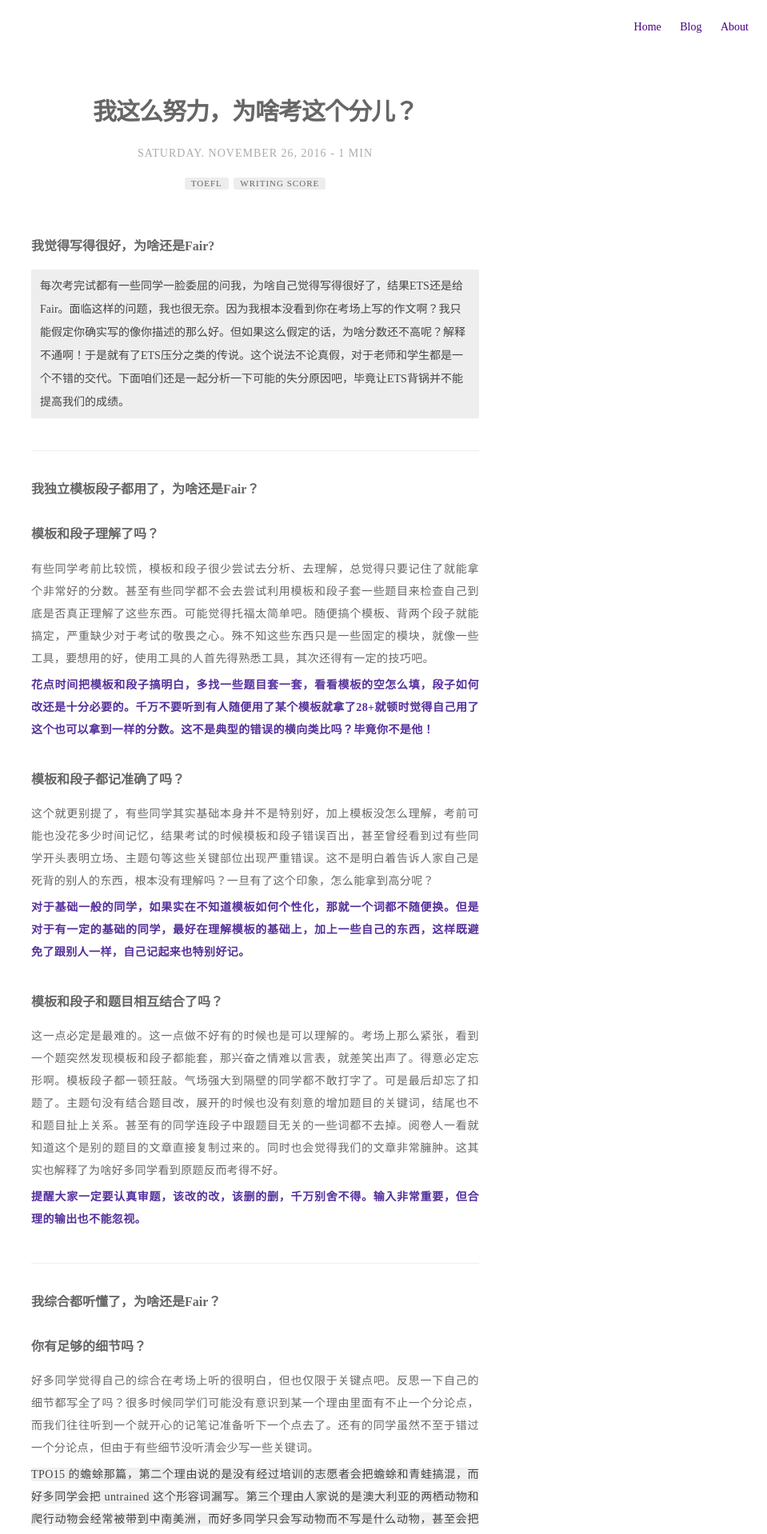
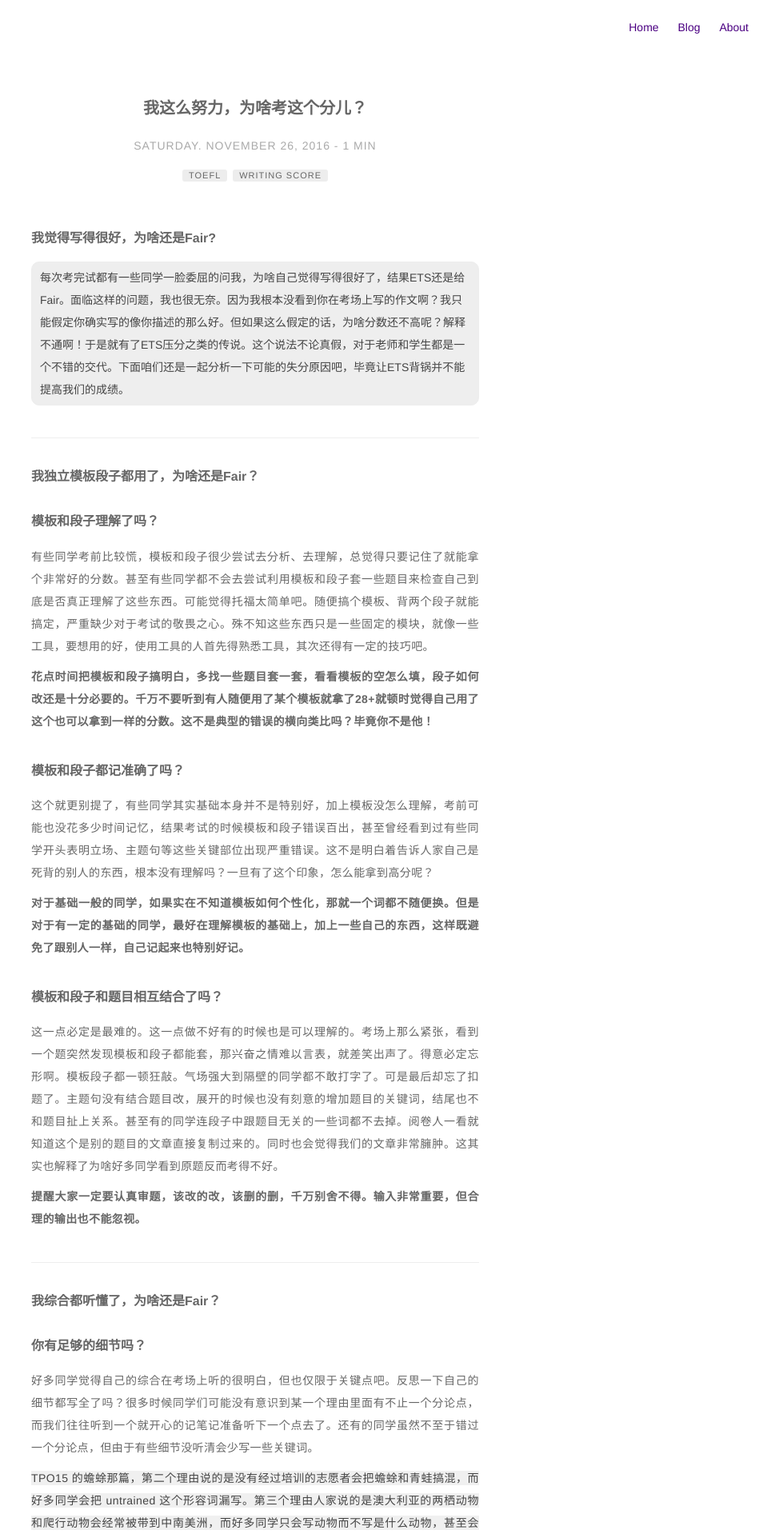
Before and after one commit to flutar/flutar.github.io, a Jekyll site: the page built from _posts/2016-11-26-toefl-why-such-score.markdown, in a window 1280 px wide. Shown: the top 1918 px of the page at 80% size, without its empty margins (321-1280 px from the left). Built offline with Jekyll 4.4.1, drawn with Linux system fonts in a browser that asks for light colours.

Commit message:
updated post and stylesheet

```diff
--- a/_layouts/post.html
+++ b/_layouts/post.html
@@ -6,7 +6,7 @@ layout: page
     <img class="title-image" src="{{ page.image }}" alt="{{ page.title }}">
 {% endif %}
 
-<h1 class="title">{{ page.title }}</h1>
+<h3 class="title">{{ page.title }}</h3>
 
 <span class="date">
     <time datetime="{{ page.date | date:"%d-%m-%Y" }}">{{ page.date | date: "%A. %B %d, %Y" }}</time>
--- a/_sass/base/general.sass
+++ b/_sass/base/general.sass
@@ -1,15 +1,16 @@
 body, html
 	font-size: 62.5%
-	font-family: "Microsoft Yahei"
+	font-family: Helvetica, Arial
+
 
 body
 	line-height: 1
 	font-size: 14px
-	font-family: "Microsoft Yahei"
+	font-family: Helvetica, Arial
 	color: $alpha
 
 h1, h2, h3, h4
-	font-family:  "Microsoft Yahei"
+	font-family: Helvetica, Arial
 	color: $beta
 	-webkit-font-smoothing: antialiased
 	text-rendering: optimizeLegibility
@@ -38,8 +39,8 @@ p
 	line-height: 2
 	color: $alpha
 	font-weight: 200
-	margin-bottom: 5px
-	margin-top: 3px
+	margin-bottom: 10px
+	margin-top: 10px
 	letter-spacing: 0.4px
 	text-align: justify
 
@@ -47,8 +48,8 @@ p
 		letter-spacing: 0.2px
 
 strong
-	font-weight: 600
-	color: #56309c
+	font-weight: bold
+	color: $alpha
 
 ul
 	padding-left: 20px
@@ -67,7 +68,6 @@ iframe
 	max-width: 100%
 
 img,
-pre
 	border-radius: 4px
 
 figcaption
@@ -116,13 +116,13 @@ pre
 	margin: 0 0 1.75em 0
 	width: 100%
 	padding: 5px 10px
-	font-family: $fontMonospace
+	font-family: Helvetica, Arial
 	font-size: 14px
 	line-height: 2
 	overflow: auto
 	background: #eee
 	border: 1px solid $epsilon
-	border-radius: 2px
+	border-radius: 10px
 	white-space: pre-wrap
 	word-wrap: break-word
 
@@ -132,13 +132,12 @@ pre
 
 code
 	padding: 1px 0
-	font-family: "Microsoft Yahei"
+	font-family: Helvetica, Arial
 	font-size: 14px
 	line-height: 2
-	border-radius: 2px
-	border-radius: 2px
 	color: #444
 	background-color: #F0F0F0
+	text-align: justify
 
 table
 	padding: 0
```
